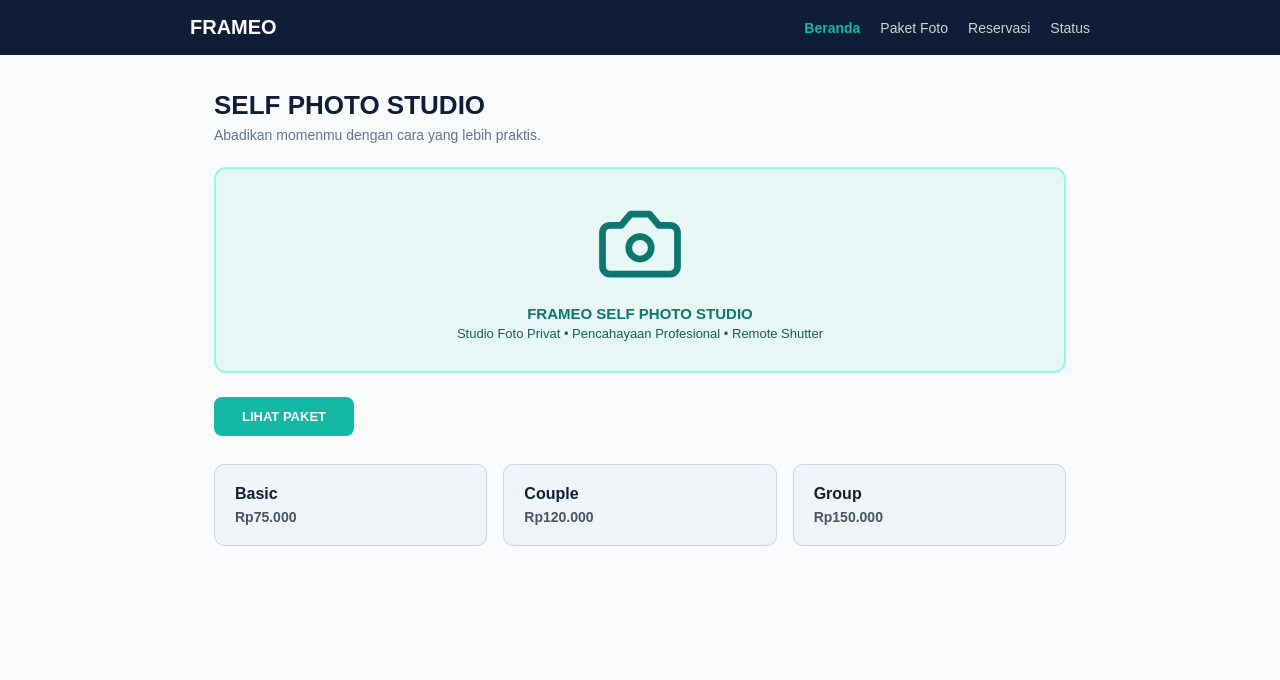
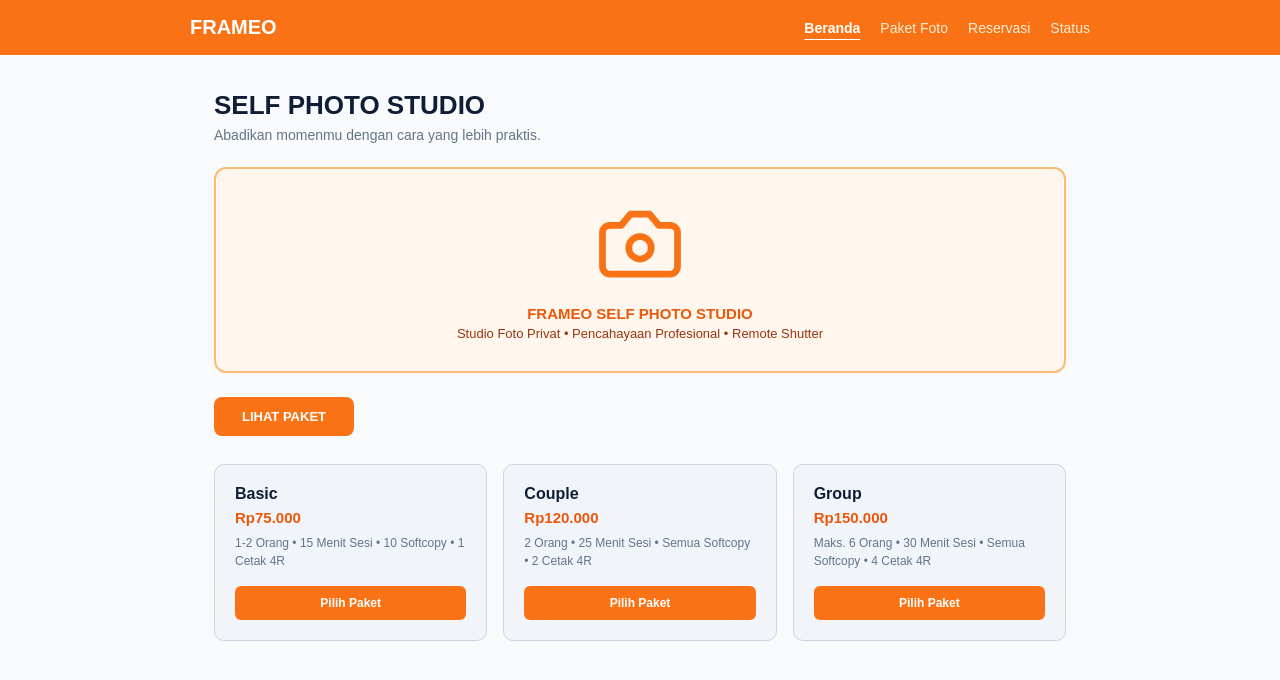
Before and after one commit to novi25si/frameo, a Laravel app: page / in a window 1280 px wide. Shown: the top 680 px of the page. Run offline with Laravel 12, Linux system fonts and the light colour scheme.

Commit message:
perubahan awal tampilan

```diff
--- a/resources/views/welcome.blade.php
+++ b/resources/views/welcome.blade.php
@@ -7,33 +7,45 @@
     <style>
         * { box-sizing: border-box; margin: 0; padding: 0; font-family: Arial, sans-serif; }
         body { background-color: #F8FAFC; color: #1E293B; }
-        .navbar { background-color: #0F1E36; color: #FFFFFF; padding: 16px 24px; }
+
+        /* Navbar Oranye */
+        .navbar { background-color: #F97316; color: #FFFFFF; padding: 16px 24px; }
         .nav-container { max-width: 900px; margin: 0 auto; display: flex; justify-content: space-between; align-items: center; }
         .brand { font-size: 20px; font-weight: bold; color: #FFFFFF; text-decoration: none; }
         .nav-links { display: flex; gap: 20px; }
-        .nav-links a { color: #CBD5E1; text-decoration: none; font-size: 14px; }
-        .nav-links a.active { color: #14B8A6; font-weight: bold; }
+        .nav-links a { color: #FFEDD5; text-decoration: none; font-size: 14px; }
+        .nav-links a.active, .nav-links a:hover { color: #FFFFFF; font-weight: bold; text-decoration: underline; text-underline-offset: 6px; }
+
+        /* Konten Utama */
         .main-container { max-width: 900px; margin: 0 auto; padding: 35px 24px; }
         h1 { font-size: 26px; font-weight: bold; color: #0F1E36; }
         .subtitle { color: #64748B; font-size: 14px; margin-top: 6px; }
-        .banner-box { margin-top: 24px; background-color: #E6F7F5; border: 2px solid #99F6E4; border-radius: 12px; padding: 30px; text-align: center; }
-        .btn-teal { display: inline-block; margin-top: 24px; background-color: #14B8A6; color: #FFFFFF; text-decoration: none; font-size: 13px; font-weight: bold; padding: 12px 28px; border-radius: 8px; }
+
+        /* Kotak Banner Kamera Oranye */
+        .banner-box { margin-top: 24px; background-color: #FFF7ED; border: 2px solid #FDBA74; border-radius: 12px; padding: 30px; text-align: center; }
+        .btn-orange { display: inline-block; margin-top: 24px; background-color: #F97316; color: #FFFFFF; text-decoration: none; font-size: 13px; font-weight: bold; padding: 12px 28px; border-radius: 8px; }
+        .btn-orange:hover { background-color: #EA580C; }
+
+        /* Grid Kartu Paket */
         .paket-grid { display: grid; grid-template-columns: repeat(3, 1fr); gap: 16px; margin-top: 28px; }
-        .paket-card { background-color: #F1F5F9; border: 1px solid #CBD5E1; border-radius: 10px; padding: 20px; }
+        .paket-card { background-color: #F1F5F9; border: 1px solid #CBD5E1; border-radius: 10px; padding: 20px; display: flex; flex-direction: column; justify-content: space-between; }
         .paket-card h2 { font-size: 16px; color: #0F1E36; }
-        .paket-card p { font-size: 14px; font-weight: bold; color: #475569; margin-top: 6px; }
+        .paket-card .price { font-size: 15px; font-weight: bold; color: #EA580C; margin-top: 6px; }
+        .paket-card .desc { font-size: 12px; color: #64748B; margin-top: 8px; line-height: 1.5; }
+        .btn-card { display: inline-block; margin-top: 16px; background-color: #F97316; color: #FFFFFF; text-align: center; text-decoration: none; font-size: 12px; font-weight: bold; padding: 10px 14px; border-radius: 6px; }
+        .btn-card:hover { background-color: #EA580C; }
     </style>
 </head>
 <body>
 
     <nav class="navbar">
         <div class="nav-container">
-            <a href="/" class="brand">FRAMEO</a>
+            <a href="{{ route('home') }}" class="brand">FRAMEO</a>
             <div class="nav-links">
-                <a href="/" class="active">Beranda</a>
+                <a href="{{ route('home') }}" class="active">Beranda</a>
                 <a href="#paket">Paket Foto</a>
-                <a href="#">Reservasi</a>
-                <a href="#">Status</a>
+                <a href="{{ route('reservasi') }}">Reservasi</a>
+                <a href="{{ route('status') }}">Status</a>
             </div>
         </div>
     </nav>
@@ -44,35 +56,48 @@
 
         <!-- Ilustrasi Kamera Studio -->
         <div class="banner-box">
-            <svg width="90" height="90" viewBox="0 0 24 24" fill="none" stroke="#0F766E" stroke-width="1.8" stroke-linecap="round" stroke-linejoin="round" style="margin: 0 auto;">
+            <svg width="90" height="90" viewBox="0 0 24 24" fill="none" stroke="#F97316" stroke-width="1.8" stroke-linecap="round" stroke-linejoin="round" style="margin: 0 auto;">
                 <path d="M14.5 4h-5L7 7H4a2 2 0 0 0-2 2v9a2 2 0 0 0 2 2h16a2 2 0 0 0 2-2V9a2 2 0 0 0-2-2h-3l-2.5-3z"/>
                 <circle cx="12" cy="13" r="3"/>
             </svg>
-            <p style="margin-top: 12px; font-weight: bold; color: #0F766E; font-size: 15px;">
+            <p style="margin-top: 12px; font-weight: bold; color: #EA580C; font-size: 15px;">
                 FRAMEO SELF PHOTO STUDIO
             </p>
-            <p style="margin-top: 4px; color: #115E59; font-size: 13px;">
+            <p style="margin-top: 4px; color: #9A3412; font-size: 13px;">
                 Studio Foto Privat &bull; Pencahayaan Profesional &bull; Remote Shutter
             </p>
         </div>
 
-        <a href="#paket" class="btn-teal">LIHAT PAKET</a>
+        <a href="#paket" class="btn-orange">LIHAT PAKET</a>
 
         <div id="paket" class="paket-grid">
             <div class="paket-card">
-                <h2>Basic</h2>
-                <p>Rp75.000</p>
+                <div>
+                    <h2>Basic</h2>
+                    <p class="price">Rp75.000</p>
+                    <p class="desc">1-2 Orang &bull; 15 Menit Sesi &bull; 10 Softcopy &bull; 1 Cetak 4R</p>
+                </div>
+                <a href="{{ route('reservasi', ['paket' => 'Basic']) }}" class="btn-card">Pilih Paket</a>
             </div>
+
             <div class="paket-card">
-                <h2>Couple</h2>
-                <p>Rp120.000</p>
+                <div>
+                    <h2>Couple</h2>
+                    <p class="price">Rp120.000</p>
+                    <p class="desc">2 Orang &bull; 25 Menit Sesi &bull; Semua Softcopy &bull; 2 Cetak 4R</p>
+                </div>
+                <a href="{{ route('reservasi', ['paket' => 'Couple']) }}" class="btn-card">Pilih Paket</a>
             </div>
+
             <div class="paket-card">
-                <h2>Group</h2>
-                <p>Rp150.000</p>
+                <div>
+                    <h2>Group</h2>
+                    <p class="price">Rp150.000</p>
+                    <p class="desc">Maks. 6 Orang &bull; 30 Menit Sesi &bull; Semua Softcopy &bull; 4 Cetak 4R</p>
+                </div>
+                <a href="{{ route('reservasi', ['paket' => 'Group']) }}" class="btn-card">Pilih Paket</a>
             </div>
         </div>
     </main>
 
 </body>
-</html>
--- a/routes/web.php
+++ b/routes/web.php
@@ -1,7 +1,22 @@
 <?php
 
 use Illuminate\Support\Facades\Route;
+use App\Http\Controllers\BookingController; // Pastikan controller ini dibuat jika pakai database
 
+// Halaman Beranda
 Route::get('/', function () {
     return view('welcome');
-});
+})->name('home');
+
+// Halaman Form Reservasi
+Route::get('/reservasi', function () {
+    return view('reservasi');
+})->name('reservasi');
+
+// Proses Simpan Reservasi (akan dihubungkan ke Controller & Database)
+Route::post('/reservasi', [BookingController::class, 'store'])->name('reservasi.store');
+
+// Halaman Cek Status Reservasi
+Route::get('/status', function () {
+    return view('status');
+})->name('status');
```
Also changed, not shown: resources/views/reservasi.blade.php (added), resources/views/status.blade.php (added).
